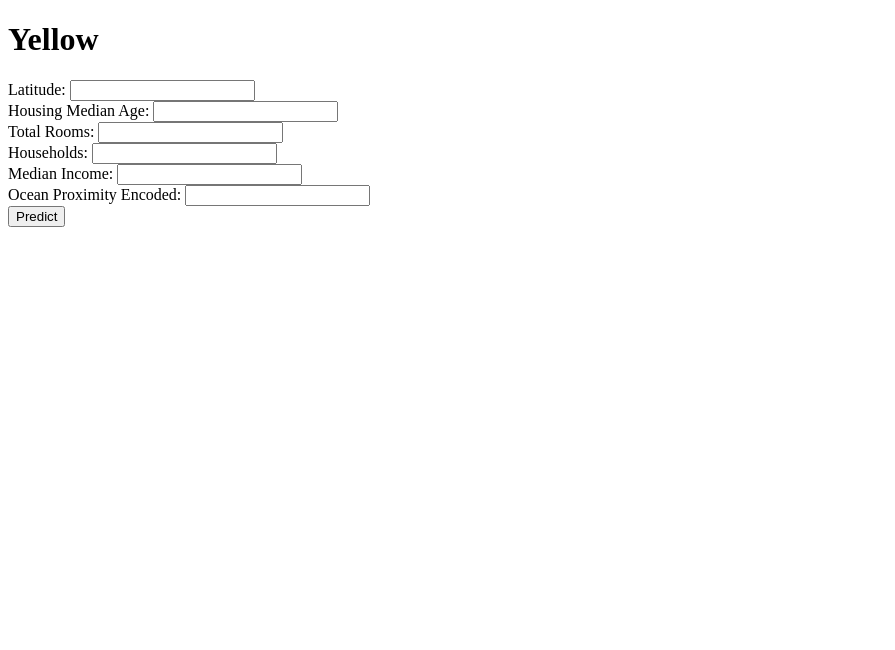
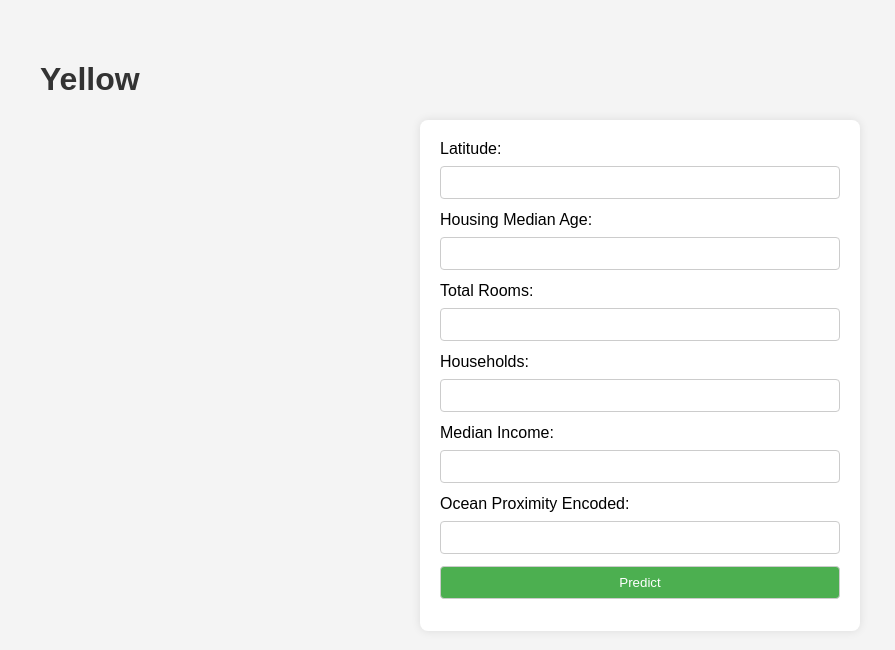
Before and after one commit to Saibalajinikki/Linear-Regression-Housing, a Flask app: page / in a window 1280 px wide. Shown: the top 650 px of the page, without its empty margins (0-895 px from the left). Run offline with Flask 3, Linux system fonts and the light colour scheme; parts of the project's set-up code (start-up, migrations or seed data) failed here and were passed over.

Commit message:
modified html

```diff
--- a/templates/home.html
+++ b/templates/home.html
@@ -4,28 +4,78 @@
     <meta charset="UTF-8">
     <meta name="viewport" content="width=device-width, initial-scale=1.0">
     <title>Home</title>
+    <style>
+        body {
+            font-family: 'Arial', sans-serif;
+            margin: 20px;
+            padding: 20px;
+            background-color: #f4f4f4;
+        }
+
+        h1 {
+            color: #333;
+        }
+
+        form {
+            background-color: #fff;
+            padding: 20px;
+            border-radius: 8px;
+            box-shadow: 0 0 10px rgba(0, 0, 0, 0.1);
+            max-width: 400px;
+            margin: auto;
+        }
+
+        label {
+            display: block;
+            margin-bottom: 8px;
+        }
+
+        input {
+            width: 100%;
+            padding: 8px;
+            margin-bottom: 12px;
+            box-sizing: border-box;
+            border: 1px solid #ccc;
+            border-radius: 4px;
+        }
+
+        input[type="submit"] {
+            background-color: #4caf50;
+            color: #fff;
+            cursor: pointer;
+        }
+
+        input[type="submit"]:hover {
+            background-color: #45a049;
+        }
+
+        p {
+            color: #333;
+            margin-top: 20px;
+        }
+    </style>
 </head>
 <body>
     <h1>Yellow</h1>
 
     <form action="/predict" method="post">
         <label for="latitude">Latitude:</label>
-        <input type="text" name="latitude" id="latitude" required><br>
+        <input type="text" name="latitude" id="latitude" required>
 
         <label for="housing_median_age">Housing Median Age:</label>
-        <input type="text" name="housing_median_age" id="housing_median_age" required><br>
+        <input type="text" name="housing_median_age" id="housing_median_age" required>
 
         <label for="total_rooms">Total Rooms:</label>
-        <input type="text" name="total_rooms" id="total_rooms" required><br>
+        <input type="text" name="total_rooms" id="total_rooms" required>
 
         <label for="households">Households:</label>
-        <input type="text" name="households" id="households" required><br>
+        <input type="text" name="households" id="households" required>
 
         <label for="median_income">Median Income:</label>
-        <input type="text" name="median_income" id="median_income" required><br>
+        <input type="text" name="median_income" id="median_income" required>
 
         <label for="ocean_proximity_encoded">Ocean Proximity Encoded:</label>
-        <input type="text" name="ocean_proximity_encoded" id="ocean_proximity_encoded" required><br>
+        <input type="text" name="ocean_proximity_encoded" id="ocean_proximity_encoded" required>
 
         <input type="submit" value="Predict">
     </form>
```
